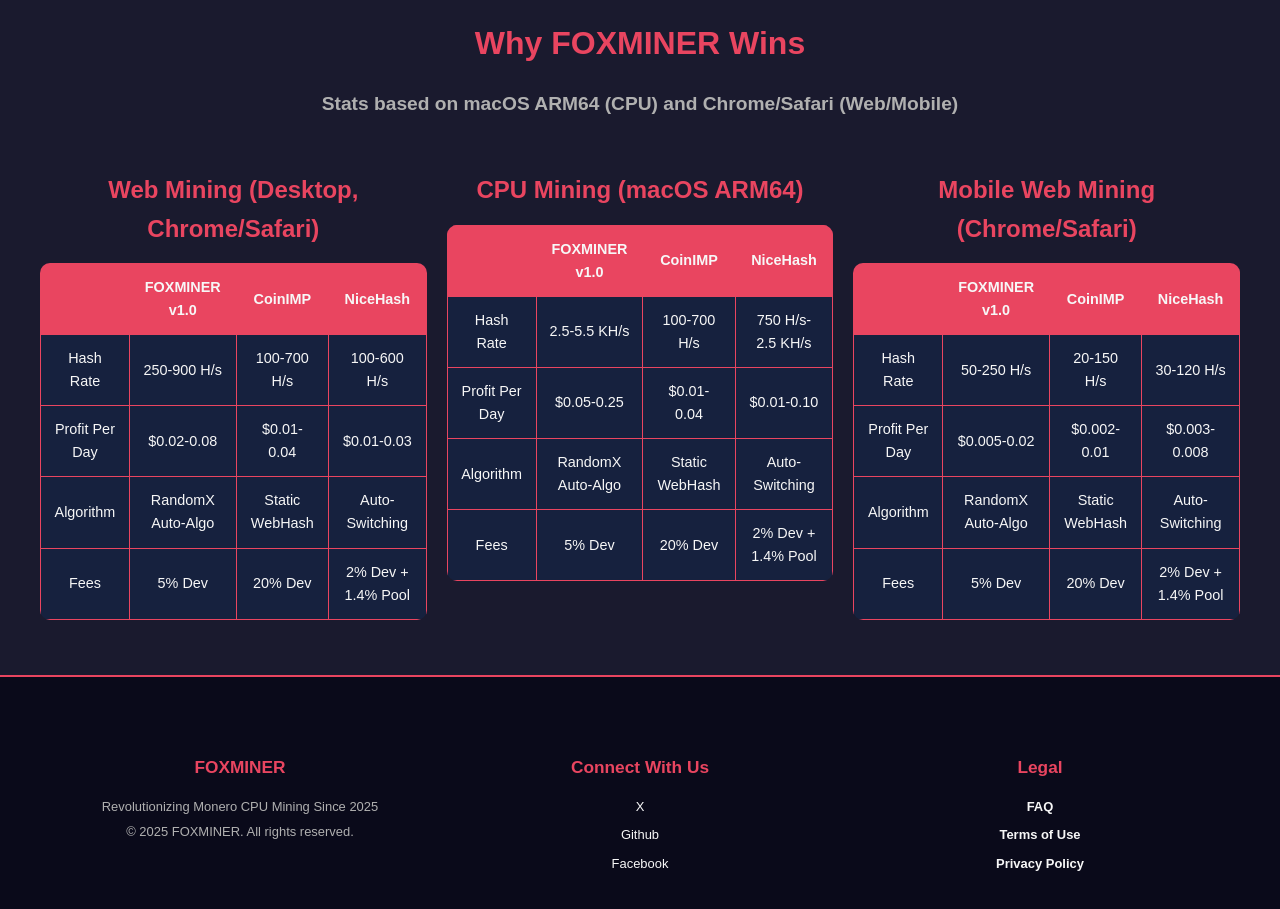
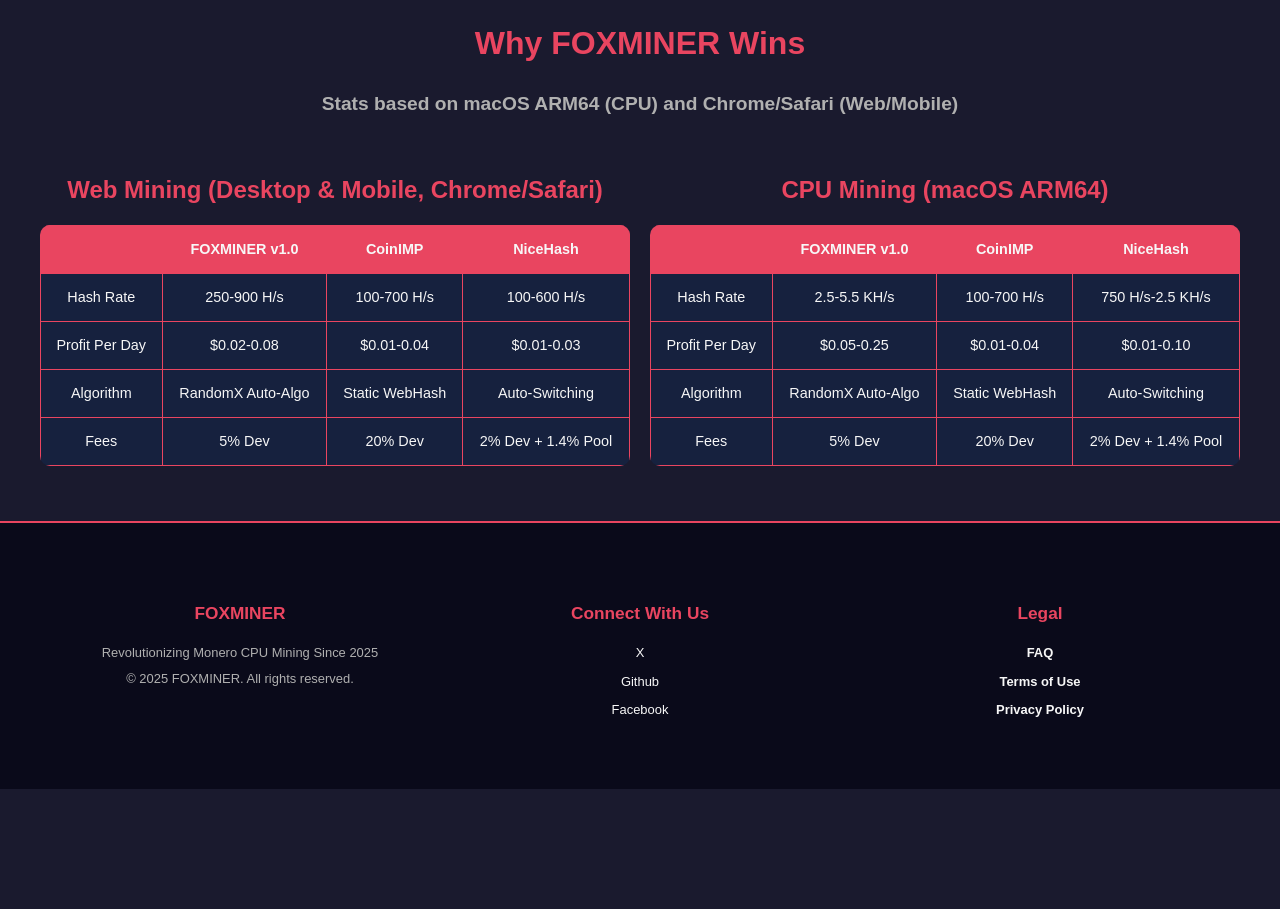
Before and after one commit to Foxminer-web/Foxminer, a website: page index.html in a window 1280 px wide. Shown: the part 1280-2189 px from the top of the page. After the commit the page ends 2069 px from the top, so only its background shows below. Drawn offline with Linux system fonts and the light colour scheme; no server answers.

Commit message:
Update index.html

```diff
--- a/index.html
+++ b/index.html
@@ -322,7 +322,7 @@
     <h3>Stats based on macOS ARM64 (CPU) and Chrome/Safari (Web/Mobile)</h3>
     <div class="comparison-tables">
         <div class="table-box">
-            <h4>Web Mining (Desktop, Chrome/Safari)</h4>
+            <h4>Web Mining (Desktop & Mobile, Chrome/Safari)</h4>
             <table>
                 <tr>
                     <th></th>
@@ -376,41 +376,6 @@
                     <td>$0.05-0.25</td>
                     <td>$0.01-0.04</td>
                     <td>$0.01-0.10</td>
-                </tr>
-                <tr>
-                    <td>Algorithm</td>
-                    <td>RandomX Auto-Algo</td>
-                    <td>Static WebHash</td>
-                    <td>Auto-Switching</td>
-                </tr>
-                <tr>
-                    <td>Fees</td>
-                    <td>5% Dev</td>
-                    <td>20% Dev</td>
-                    <td>2% Dev + 1.4% Pool</td>
-                </tr>
-            </table>
-        </div>
-        <div class="table-box">
-            <h4>Mobile Web Mining (Chrome/Safari)</h4>
-            <table>
-                <tr>
-                    <th></th>
-                    <th>FOXMINER v1.0</th>
-                    <th>CoinIMP</th>
-                    <th>NiceHash</th>
-                </tr>
-                <tr>
-                    <td>Hash Rate</td>
-                    <td>50-250 H/s</td>
-                    <td>20-150 H/s</td>
-                    <td>30-120 H/s</td>
-                </tr>
-                <tr>
-                    <td>Profit Per Day</td>
-                    <td>$0.005-0.02</td>
-                    <td>$0.002-0.01</td>
-                    <td>$0.003-0.008</td>
                 </tr>
                 <tr>
                     <td>Algorithm</td>
```
